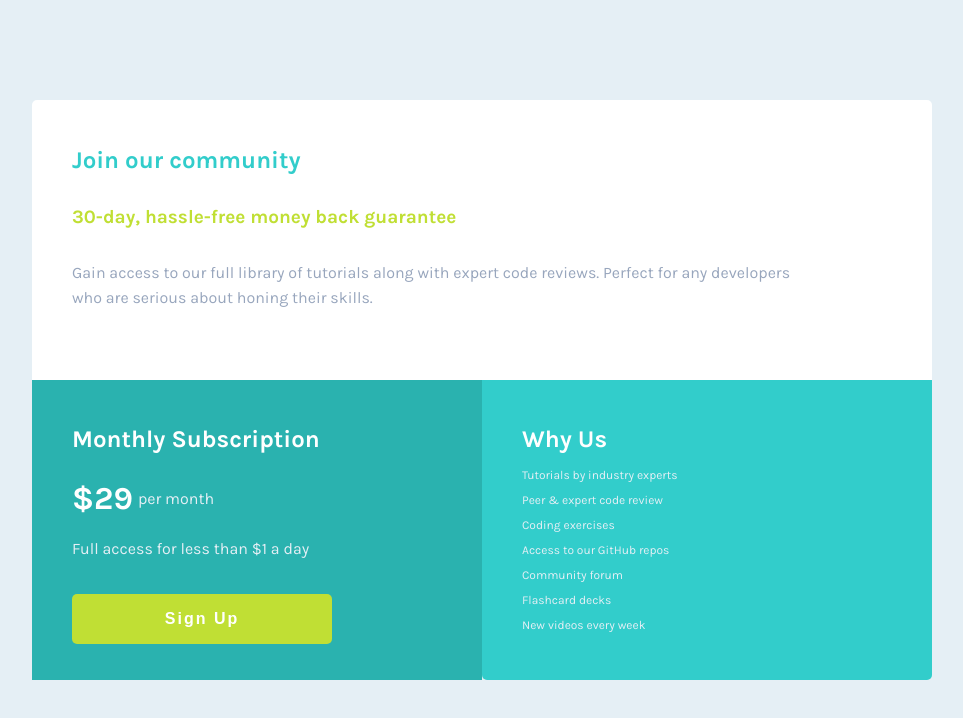
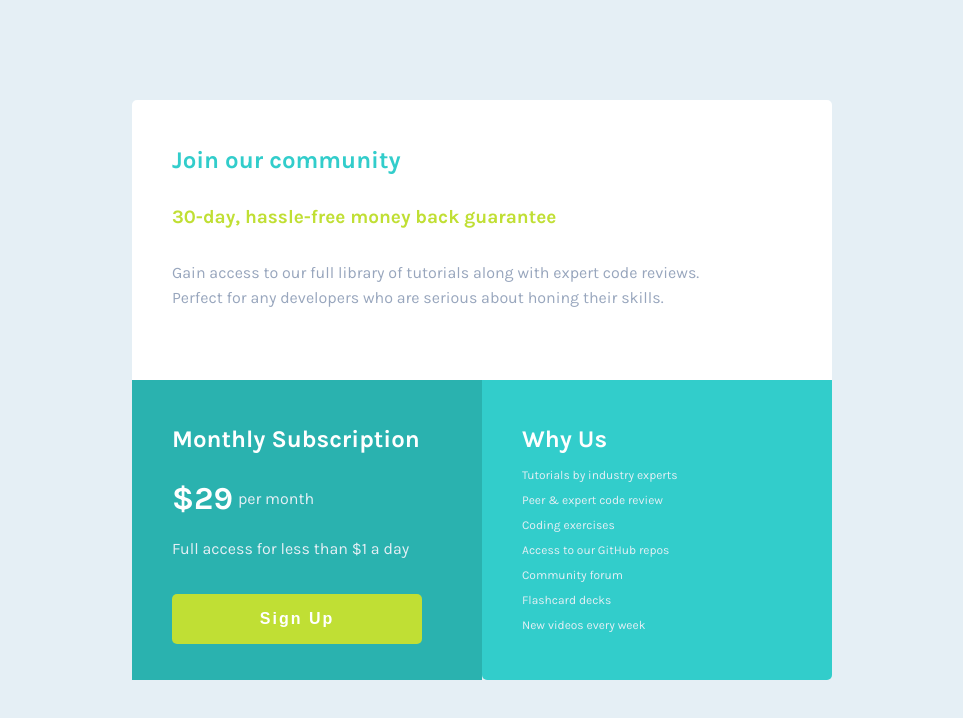
Before and after one commit to JCrotzer/single-price-grid-component, a plain HTML site: page index.html in a window 1280 px wide. Shown: the whole page, without its empty margins (158-1121 px from the left). Drawn offline with Linux system fonts and the light colour scheme.

Commit message:
updated css

```diff
--- a/css/style.css
+++ b/css/style.css
@@ -99,7 +99,7 @@ body {
 }
 
 .submit {
-    width: 260px;
+    width: 250px;
     height: 50px;
     background-color: var(--bright-yellow);
     border:none;
@@ -144,7 +144,7 @@ button a {
 @media screen and (min-width: 725px) {
 
     .container {
-        width: 900px;
+        width: 700px;
     }
 
     .content {
@@ -153,19 +153,19 @@ button a {
     }
 
     .subscription {
-        width: 450px;
+        width: 350px;
         height: 275px;
         padding: 25px 0px 0 40px;
     }
 
     .description {
-        width: 450px;
+        width: 350px;
         height: 275px;
         padding: 25px 0px 0 40px;
     }
 
     .join {
-        padding: 30px 120px 0 40px;
+        padding: 30px 130px 0 40px;
         height: 250px;
     }
 
```
